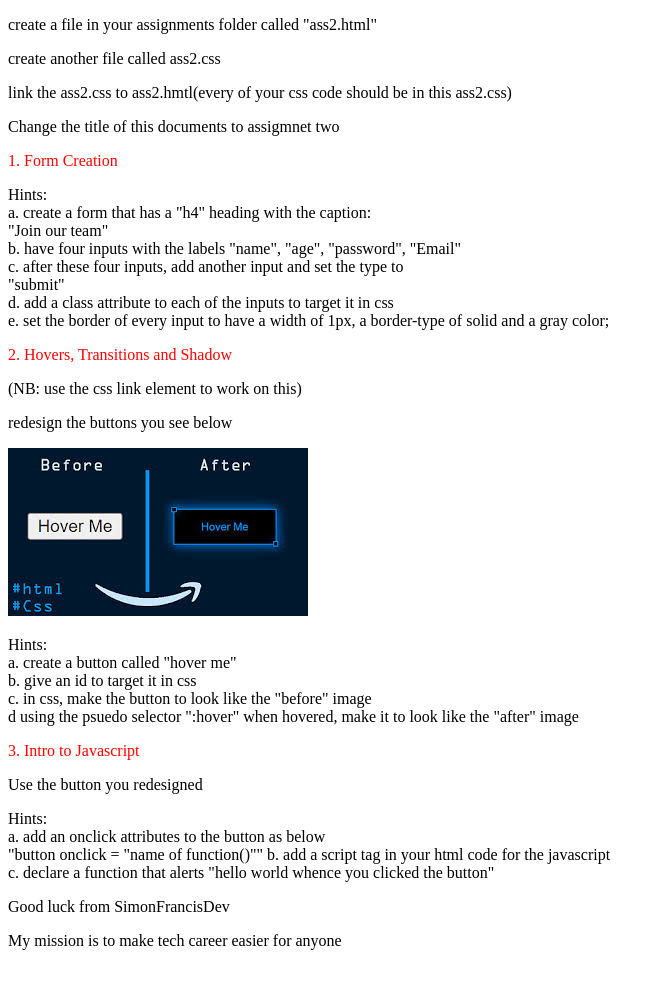
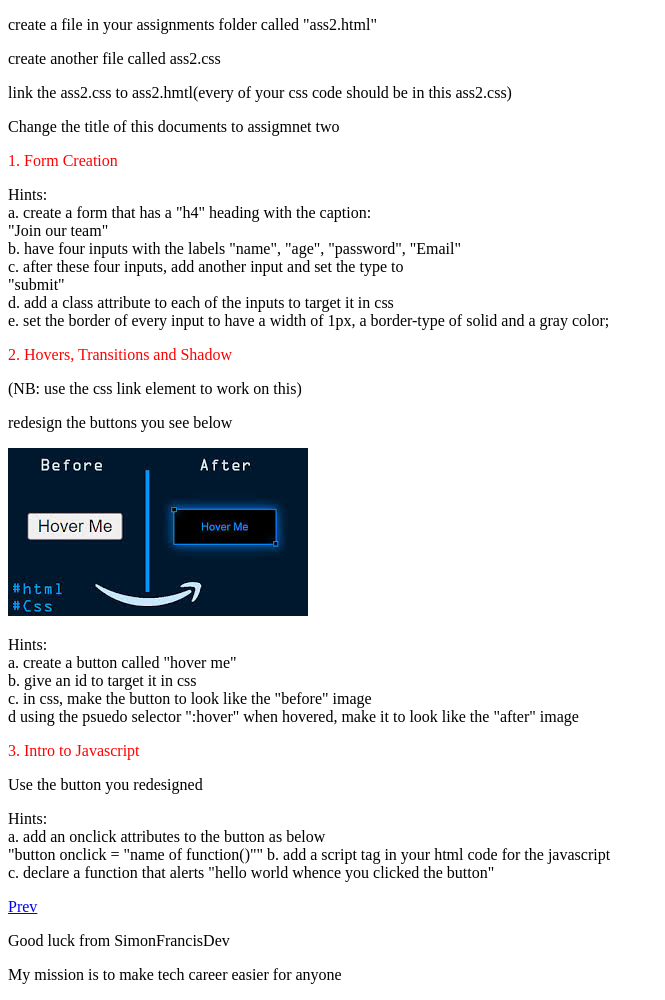
Before and after one commit to SimonFrancisDev/trainers, a plain HTML site: page day two.html in a window 1280 px wide. Shown: the whole page, without its empty margins (0-665 px from the left). Before the commit the page ends 966 px from the top, so only its background shows below. Drawn offline with Linux system fonts and the light colour scheme.

Commit message:
the third version

```diff
--- a/day two.html
+++ b/day two.html
@@ -43,6 +43,7 @@
         b. add a script tag in your html code for the javascript <br>
         c. declare a function that alerts "hello world whence you clicked the button"
     </p>
+    <a href="index.html">Prev</a>
 
     <p>Good luck from SimonFrancisDev</p>
     <p>My mission is to make tech career easier for anyone</p>
```
